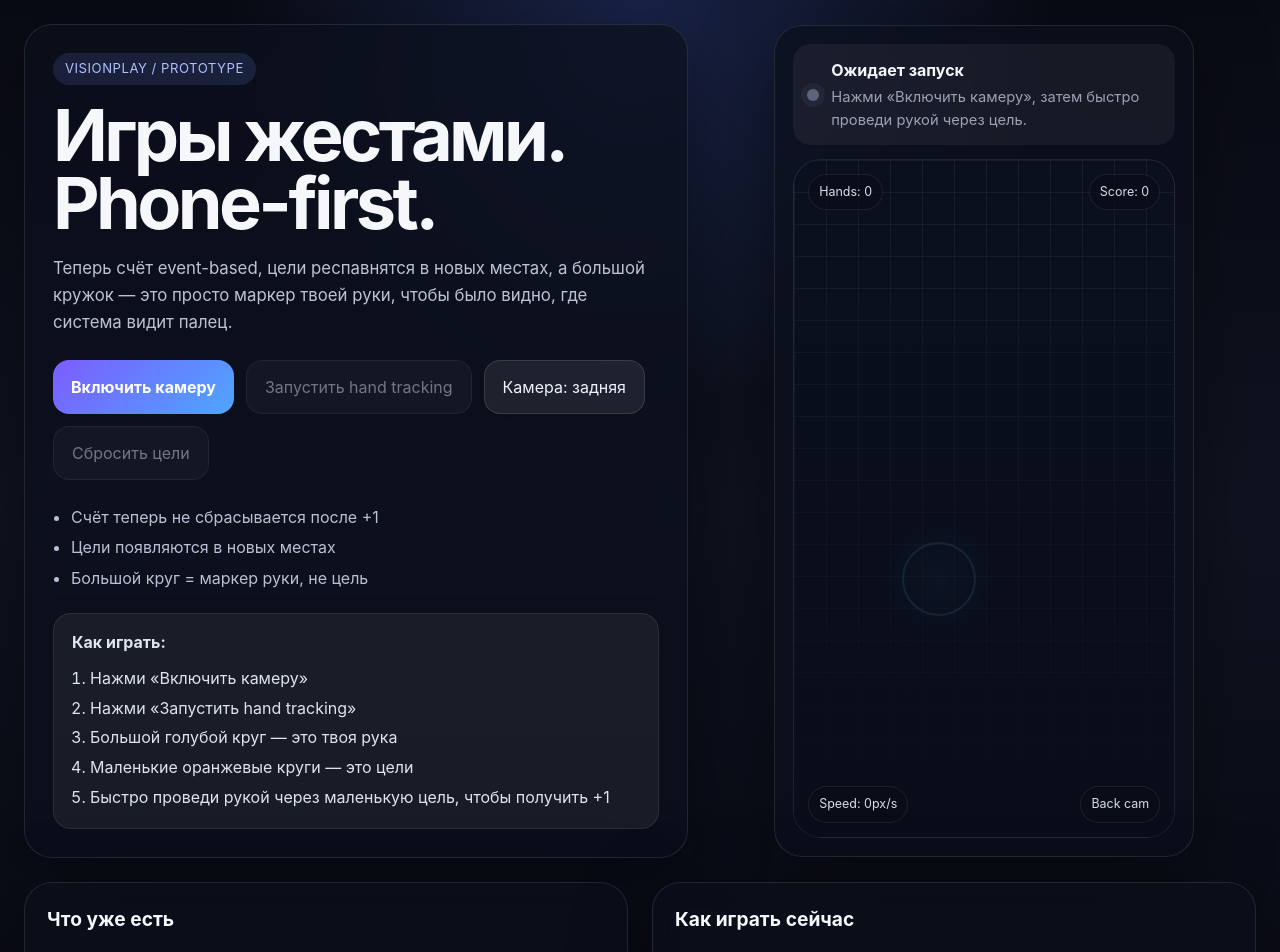
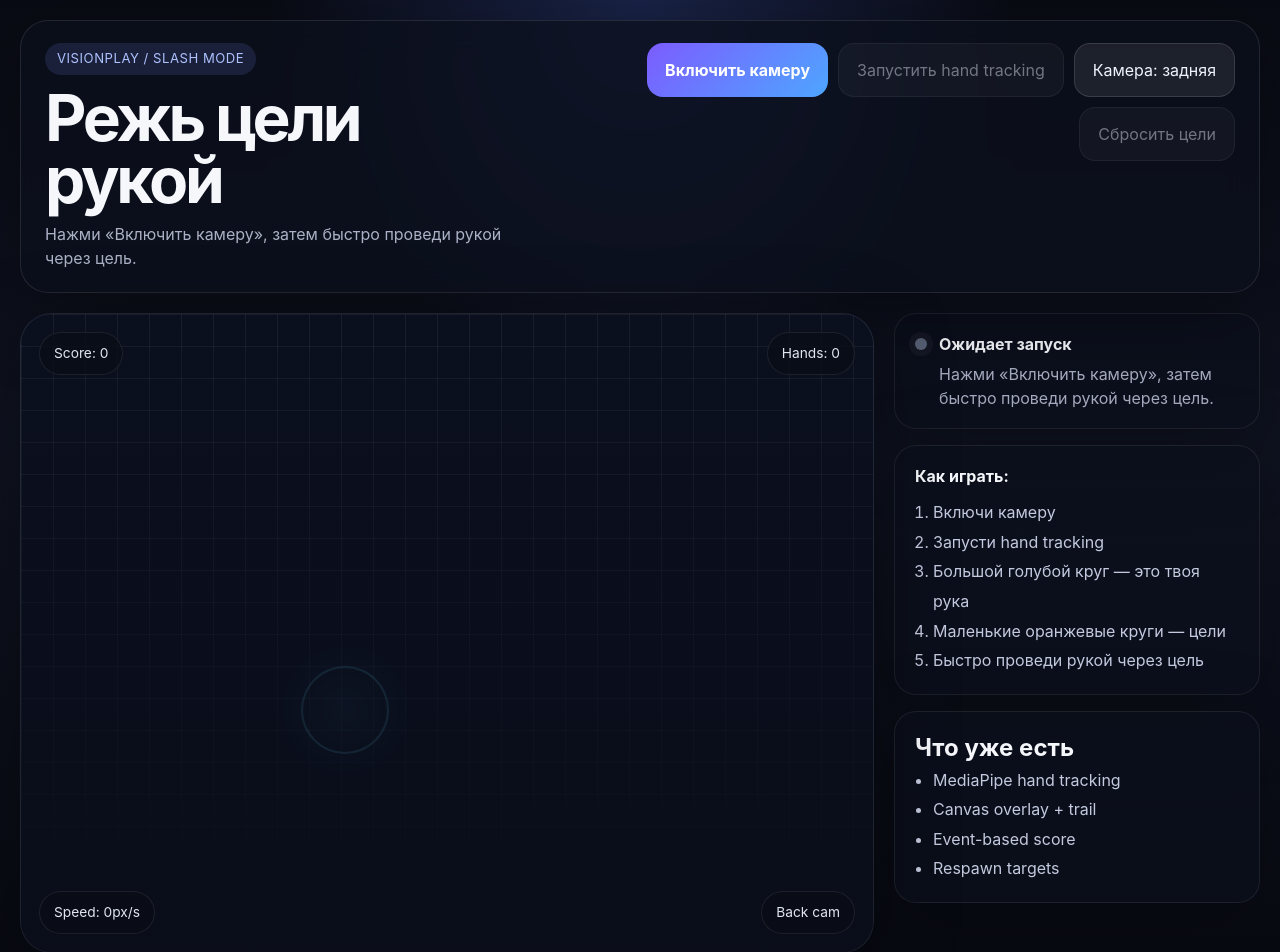
Before and after one commit to Zhaqe-kz/zhaqe-claw, a React (Vite) app in the folder app/: page / in a window 1280 px wide. Shown: the top 952 px of the page. Built offline with nearby package versions, Linux system fonts and the light colour scheme.

Commit message:
Switch VisionPlay to large game layout

```diff
--- a/app/src/App.css
+++ b/app/src/App.css
@@ -27,24 +27,25 @@ button:disabled {
   transform: none;
 }
 
-.shell {
+.app-shell {
   min-height: 100vh;
-  padding: 24px;
+  padding: 20px;
+}
+
+.game-stage {
+  max-width: 1600px;
+  margin: 0 auto;
   display: flex;
   flex-direction: column;
-  gap: 24px;
+  gap: 20px;
 }
 
-.hero-card {
-  display: grid;
-  grid-template-columns: 1.1fr 0.9fr;
-  gap: 24px;
-  align-items: stretch;
-}
-
-.hero-copy,
-.panel,
-.phone-frame {
+.game-topbar {
+  display: flex;
+  justify-content: space-between;
+  gap: 18px;
+  align-items: flex-start;
+  padding: 22px 24px;
   border: 1px solid rgba(255, 255, 255, 0.1);
   background: rgba(12, 16, 28, 0.72);
   backdrop-filter: blur(16px);
@@ -52,8 +53,20 @@ button:disabled {
   box-shadow: 0 20px 80px rgba(0, 0, 0, 0.35);
 }
 
-.hero-copy {
-  padding: 28px;
+.brand-block {
+  max-width: 620px;
+}
+
+.brand-block p {
+  margin-top: 10px;
+  color: rgba(226, 232, 255, 0.75);
+}
+
+.controls-block {
+  display: flex;
+  flex-wrap: wrap;
+  gap: 10px;
+  justify-content: flex-end;
 }
 
 .eyebrow {
@@ -75,25 +88,10 @@ ul {
 }
 
 h1 {
-  margin-top: 16px;
-  font-size: clamp(2.2rem, 6vw, 4.5rem);
-  line-height: 0.95;
+  margin-top: 12px;
+  font-size: clamp(2.1rem, 5vw, 4rem);
+  line-height: 0.98;
   letter-spacing: -0.05em;
-}
-
-.lead {
-  margin-top: 18px;
-  max-width: 42rem;
-  color: rgba(235, 240, 255, 0.8);
-  font-size: 1.05rem;
-  line-height: 1.6;
-}
-
-.cta-row {
-  display: flex;
-  gap: 12px;
-  margin-top: 24px;
-  flex-wrap: wrap;
 }
 
 .primary,
@@ -122,99 +120,36 @@ h1 {
   border: 1px solid rgba(255, 255, 255, 0.12);
 }
 
-.feature-list,
-.panel ul {
-  margin-top: 22px;
-  padding-left: 18px;
-  color: rgba(226, 232, 255, 0.82);
-  line-height: 1.9;
+.game-layout {
+  display: grid;
+  grid-template-columns: minmax(0, 1.4fr) minmax(320px, 0.6fr);
+  gap: 20px;
+  align-items: stretch;
 }
 
-.instruction-box {
-  margin-top: 20px;
-  padding: 16px 18px;
-  border-radius: 18px;
-  background: rgba(255, 255, 255, 0.06);
-  border: 1px solid rgba(255, 255, 255, 0.08);
-  color: rgba(240, 245, 255, 0.92);
+.game-canvas-wrap,
+.side-panel {
+  min-height: 0;
 }
 
-.instruction-box strong {
-  display: block;
-  margin-bottom: 10px;
-}
-
-.instruction-box ol {
-  margin: 0;
-  padding-left: 18px;
-  line-height: 1.85;
-}
-
-.phone-stage {
-  display: flex;
-  align-items: center;
-  justify-content: center;
-}
-
-.phone-frame {
-  width: min(100%, 420px);
-  padding: 18px;
-}
-
-.camera-status {
-  display: flex;
-  align-items: center;
-  gap: 12px;
-  margin-bottom: 14px;
-  padding: 14px;
-  border-radius: 18px;
-  background: rgba(255, 255, 255, 0.05);
-}
-
-.camera-status p {
-  margin-top: 4px;
-  color: rgba(226, 232, 255, 0.65);
-  font-size: 0.92rem;
-}
-
-.dot {
-  width: 12px;
-  height: 12px;
-  border-radius: 999px;
-  flex-shrink: 0;
-  background: #5b647a;
-  box-shadow: 0 0 0 6px rgba(255, 255, 255, 0.04);
-}
-
-.dot.ready {
-  background: #ffd166;
-}
-
-.dot.live {
-  background: #3cf29e;
-}
-
-.dot.error {
-  background: #ff5d73;
-}
-
-.camera-view {
+.game-canvas {
   position: relative;
-  aspect-ratio: 9 / 16;
+  min-height: min(80vh, 980px);
+  border-radius: 32px;
   overflow: hidden;
-  border-radius: 28px;
   background:
     radial-gradient(circle at 50% 30%, rgba(59, 130, 246, 0.18), transparent 25%),
     linear-gradient(180deg, #11182a 0%, #0a0f1b 100%);
   border: 1px solid rgba(255, 255, 255, 0.08);
+  box-shadow: 0 20px 80px rgba(0, 0, 0, 0.35);
   transition: box-shadow 120ms ease;
 }
 
-.camera-view.slash-active {
-  box-shadow: inset 0 0 0 2px rgba(0, 255, 200, 0.35);
+.game-canvas.slash-active {
+  box-shadow: inset 0 0 0 2px rgba(0, 255, 200, 0.35), 0 20px 80px rgba(0, 0, 0, 0.35);
 }
 
-.camera-view.hit-glow {
+.game-canvas.hit-glow {
   box-shadow:
     inset 0 0 0 3px rgba(56, 239, 125, 0.6),
     0 0 30px rgba(56, 239, 125, 0.25);
@@ -261,8 +196,8 @@ h1 {
 
 .hand-marker {
   position: absolute;
-  width: 74px;
-  height: 74px;
+  width: 88px;
+  height: 88px;
   border-radius: 999px;
   border: 2px solid rgba(99, 224, 255, 0.88);
   background: radial-gradient(circle, rgba(89, 201, 255, 0.26), rgba(89, 201, 255, 0.03));
@@ -290,62 +225,127 @@ h1 {
 
 .hud {
   position: absolute;
-  padding: 8px 10px;
+  padding: 10px 14px;
   border-radius: 999px;
-  background: rgba(10, 14, 24, 0.75);
+  background: rgba(10, 14, 24, 0.78);
   border: 1px solid rgba(255, 255, 255, 0.08);
-  color: rgba(237, 243, 255, 0.9);
-  font-size: 0.78rem;
+  color: rgba(237, 243, 255, 0.94);
+  font-size: 0.86rem;
 }
 
-.top-left {
-  top: 14px;
-  left: 14px;
+.hud-score {
+  top: 18px;
+  left: 18px;
 }
 
-.top-right {
-  top: 14px;
-  right: 14px;
+.hud-hands {
+  top: 18px;
+  right: 18px;
 }
 
-.bottom-left {
-  left: 14px;
-  bottom: 14px;
+.hud-speed {
+  left: 18px;
+  bottom: 18px;
 }
 
-.bottom-right {
-  right: 14px;
-  bottom: 14px;
+.hud-slash {
+  right: 18px;
+  bottom: 18px;
 }
 
-.info-grid {
-  display: grid;
-  grid-template-columns: repeat(2, minmax(0, 1fr));
-  gap: 24px;
+.side-panel {
+  display: flex;
+  flex-direction: column;
+  gap: 16px;
 }
 
-.panel {
-  padding: 22px;
+.status-card,
+.instruction-box,
+.info-card {
+  padding: 18px 20px;
+  border-radius: 22px;
+  background: rgba(12, 16, 28, 0.72);
+  border: 1px solid rgba(255, 255, 255, 0.08);
+  box-shadow: 0 20px 80px rgba(0, 0, 0, 0.25);
 }
 
-.panel h2 {
-  font-size: 1.2rem;
-  margin-bottom: 12px;
+.status-card {
+  display: flex;
+  gap: 12px;
+  align-items: flex-start;
 }
 
-@media (max-width: 960px) {
-  .shell {
-    padding: 16px;
-  }
+.status-card p {
+  margin-top: 6px;
+  color: rgba(226, 232, 255, 0.72);
+}
 
-  .hero-card,
-  .info-grid {
+.instruction-box strong {
+  display: block;
+  margin-bottom: 10px;
+}
+
+.instruction-box ol,
+.info-card ul {
+  margin: 0;
+  padding-left: 18px;
+  line-height: 1.85;
+  color: rgba(226, 232, 255, 0.86);
+}
+
+.dot {
+  width: 12px;
+  height: 12px;
+  border-radius: 999px;
+  flex-shrink: 0;
+  margin-top: 6px;
+  background: #5b647a;
+  box-shadow: 0 0 0 6px rgba(255, 255, 255, 0.04);
+}
+
+.dot.ready {
+  background: #ffd166;
+}
+
+.dot.live {
+  background: #3cf29e;
+}
+
+.dot.error {
+  background: #ff5d73;
+}
+
+@media (max-width: 1120px) {
+  .game-layout {
     grid-template-columns: 1fr;
   }
 
-  .hero-copy,
-  .panel,
-  .phone-frame {
+  .game-canvas {
+    min-height: 72vh;
+  }
+}
+
+@media (max-width: 780px) {
+  .app-shell {
+    padding: 12px;
+  }
+
+  .game-topbar {
+    flex-direction: column;
+    align-items: stretch;
+  }
+
+  .controls-block {
+    justify-content: flex-start;
+  }
+
+  .game-canvas {
+    min-height: 64vh;
     border-radius: 24px;
   }
+
+  .hand-marker {
+    width: 74px;
+    height: 74px;
+  }
 }
--- a/app/src/App.tsx
+++ b/app/src/App.tsx
@@ -343,17 +343,16 @@ function App() {
   const hitGlowActive = Date.now() - trackingMeta.lastHitAt < 220
 
   return (
-    <main className="shell">
-      <section className="hero-card">
-        <div className="hero-copy">
-          <span className="eyebrow">VisionPlay / Prototype</span>
-          <h1>Игры жестами. Phone-first.</h1>
-          <p className="lead">
-            Теперь счёт event-based, цели респавнятся в новых местах, а большой
-            кружок — это просто маркер твоей руки, чтобы было видно, где система видит палец.
-          </p>
+    <main className="app-shell">
+      <section className="game-stage">
+        <div className="game-topbar">
+          <div className="brand-block">
+            <span className="eyebrow">VisionPlay / Slash Mode</span>
+            <h1>Режь цели рукой</h1>
+            <p>{status.hint}</p>
+          </div>
 
-          <div className="cta-row">
+          <div className="controls-block">
             <button className="primary" onClick={() => startCamera()}>
               Включить камеру
             </button>
@@ -371,39 +370,20 @@ function App() {
               Сбросить цели
             </button>
           </div>
-
-          <ul className="feature-list">
-            <li>Счёт теперь не сбрасывается после +1</li>
-            <li>Цели появляются в новых местах</li>
-            <li>Большой круг = маркер руки, не цель</li>
-          </ul>
-
-          <div className="instruction-box">
-            <strong>Как играть:</strong>
-            <ol>
-              <li>Нажми «Включить камеру»</li>
-              <li>Нажми «Запустить hand tracking»</li>
-              <li>Большой голубой круг — это твоя рука</li>
-              <li>Маленькие оранжевые круги — это цели</li>
-              <li>Быстро проведи рукой через маленькую цель, чтобы получить +1</li>
-            </ol>
-          </div>
         </div>
 
-        <div className="phone-stage">
-          <div className="phone-frame">
-            <div className="camera-status">
-              <span className={`dot ${status.tone}`}></span>
-              <div>
-                <strong>{status.label}</strong>
-                <p>{status.hint}</p>
-              </div>
-            </div>
-
+        <div className="game-layout">
+          <div className="game-canvas-wrap">
             <div
-              className={`camera-view ${trackingMeta.slashReady ? 'slash-active' : ''} ${hitGlowActive ? 'hit-glow' : ''}`}
+              className={`game-canvas ${trackingMeta.slashReady ? 'slash-active' : ''} ${hitGlowActive ? 'hit-glow' : ''}`}
             >
-              <video ref={videoRef} className={`camera-feed ${cameraFacing === 'user' ? 'mirrored' : ''}`} autoPlay playsInline muted />
+              <video
+                ref={videoRef}
+                className={`camera-feed ${cameraFacing === 'user' ? 'mirrored' : ''}`}
+                autoPlay
+                playsInline
+                muted
+              />
               <canvas ref={canvasRef} className="tracking-canvas" />
               <div className="video-shade"></div>
               <div className="grid"></div>
@@ -411,16 +391,11 @@ function App() {
                 className={`hand-marker ${trackingState}`}
                 style={{ left: `${markerPoint.x}%`, top: `${markerPoint.y}%` }}
               ></div>
-              <div className="hud top-left">
-                Hands: {trackingMeta.handsDetected || 0}
-              </div>
-              <div className="hud top-right">
-                Score: {trackingMeta.score}
-              </div>
-              <div className="hud bottom-left">
-                Speed: {trackingMeta.swipeSpeed}px/s
-              </div>
-              <div className="hud bottom-right">
+
+              <div className="hud hud-score">Score: {trackingMeta.score}</div>
+              <div className="hud hud-hands">Hands: {trackingMeta.handsDetected || 0}</div>
+              <div className="hud hud-speed">Speed: {trackingMeta.swipeSpeed}px/s</div>
+              <div className="hud hud-slash">
                 {trackingState === 'tracking'
                   ? `Slash ${trackingMeta.slashReady ? 'GO' : 'wait'}`
                   : cameraFacing === 'environment'
@@ -429,29 +404,38 @@ function App() {
               </div>
             </div>
           </div>
+
+          <aside className="side-panel">
+            <div className="status-card">
+              <span className={`dot ${status.tone}`}></span>
+              <div>
+                <strong>{status.label}</strong>
+                <p>{status.hint}</p>
               </div>
-      </section>
+            </div>
 
-      <section className="info-grid">
-        <article className="panel">
+            <div className="instruction-box compact">
+              <strong>Как играть:</strong>
+              <ol>
+                <li>Включи камеру</li>
+                <li>Запусти hand tracking</li>
+                <li>Большой голубой круг — это твоя рука</li>
+                <li>Маленькие оранжевые круги — цели</li>
+                <li>Быстро проведи рукой через цель</li>
+              </ol>
+            </div>
+
+            <div className="info-card">
               <h2>Что уже есть</h2>
               <ul>
-            <li>Live camera permission flow</li>
                 <li>MediaPipe hand tracking</li>
                 <li>Canvas overlay + trail</li>
-            <li>Event-based score + respawn targets</li>
+                <li>Event-based score</li>
+                <li>Respawn targets</li>
               </ul>
-        </article>
-
-        <article className="panel">
-          <h2>Как играть сейчас</h2>
-          <ul>
-            <li>Включи камеру</li>
-            <li>Запусти hand tracking</li>
-            <li>Большой круг = твоя рука</li>
-            <li>Быстро проведи рукой через маленькие цели</li>
-          </ul>
-        </article>
+            </div>
+          </aside>
+        </div>
       </section>
     </main>
   )
```
Lines whose indentation alone changed are shown as unchanged.
